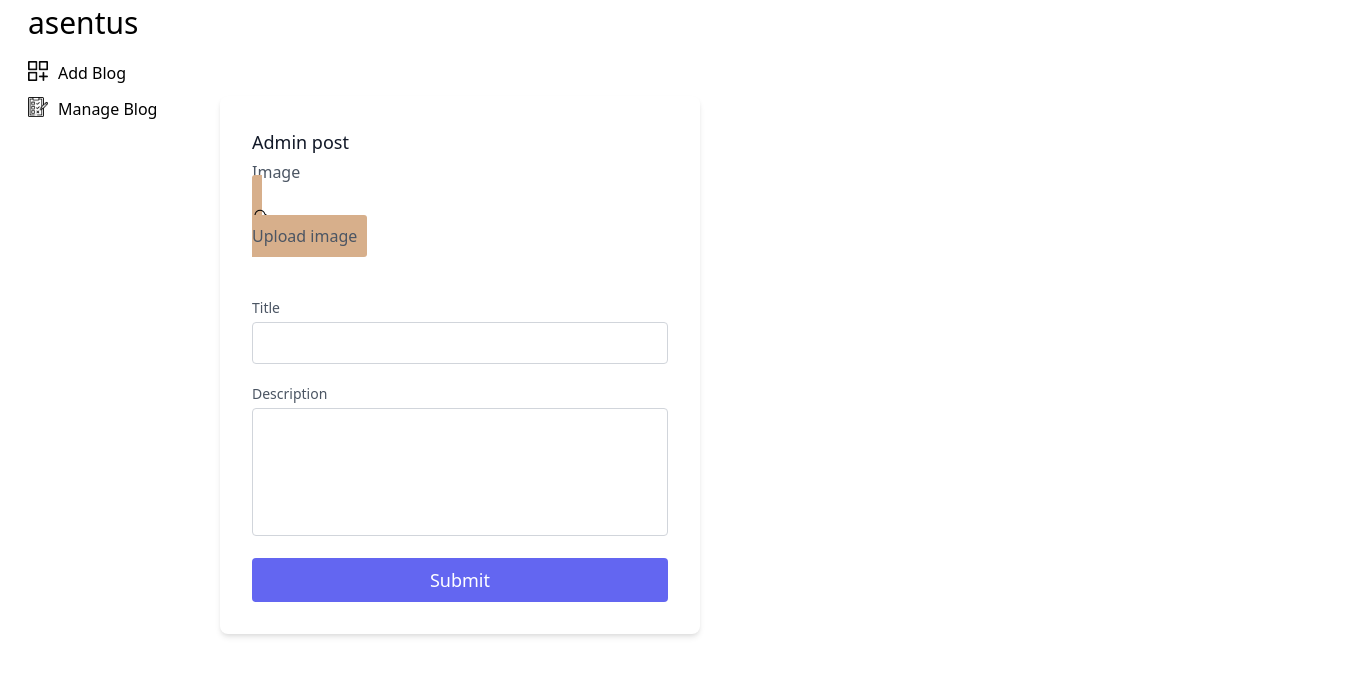
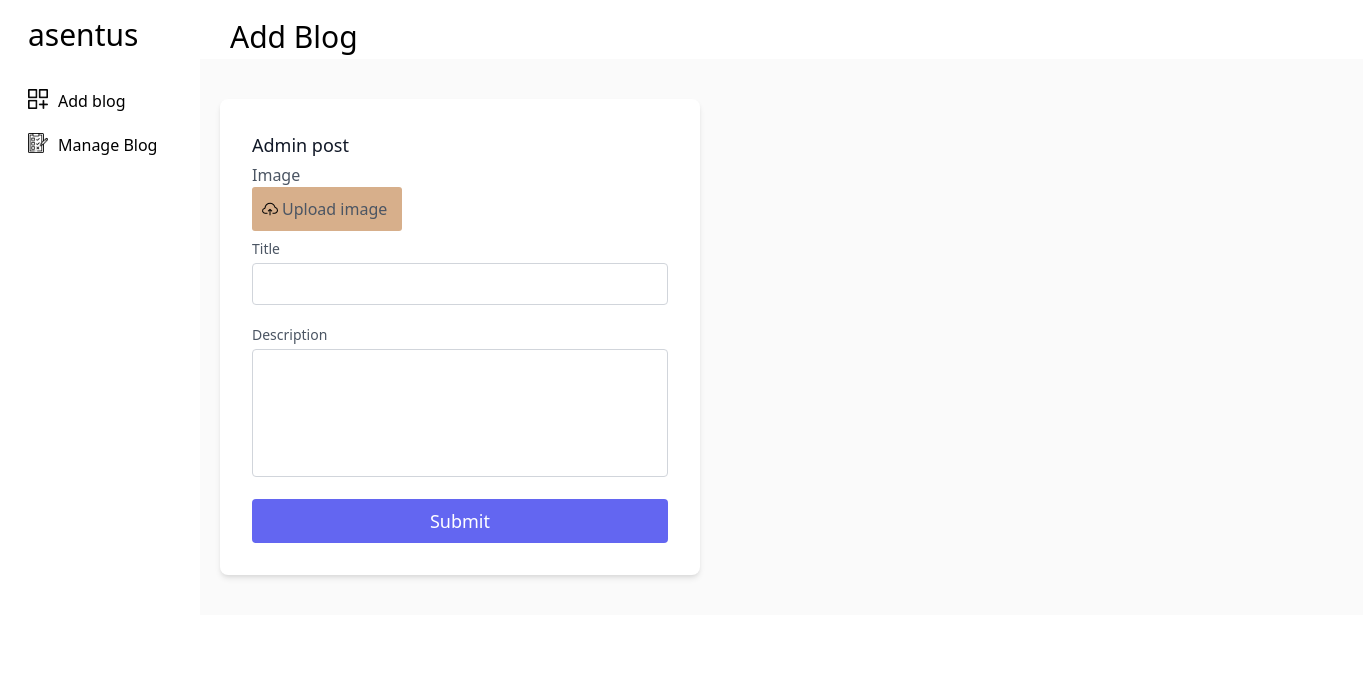
Before and after one commit to mdumar112233/blog-site-assignment, a React (Create React App) app: page /addBlog in a window 1280 px wide. Shown: the top 676 px of the page, 1363 px wide, since content can reach past the window. Built offline with nearby package versions, Linux system fonts and the light colour scheme.

Commit message:
update navbar

```diff
--- a/src/App.js
+++ b/src/App.js
@@ -5,7 +5,8 @@ import {
   Route
 } from "react-router-dom";
 import Home from './Components/Home/Home/Home';
-import Admin from './Components/Admin/Admin';
+import AddBlog from './Components/Admin/AddBlog';
+import ManageBlog from './Components/Admin/ManageBlog/ManageBlog';
 
 function App() {
   return (
@@ -18,7 +19,10 @@ function App() {
             <Home/>
         </Route>
         <Route path='/addBlog'>
-            <Admin/>
+            <AddBlog/>
+        </Route>
+        <Route path='/manageBlog'>
+            <ManageBlog/>
         </Route>
       </Switch>
     </Router>
--- /dev/null
+++ b/src/Components/Admin/AddBlog.css
@@ -0,0 +1,26 @@
+.sidebar{
+    width: 200px;
+}
+.add-blog{
+    width: 1000px;
+}
+.image-upload{
+    background-color: #D7AF8B;
+    padding: 10px;
+    border-radius: 3px;
+    width: 150px;
+    cursor: pointer;
+}
+.cover-img{
+    position: absolute;
+    margin-bottom: 40px;
+}
+.submit-area{
+    background-color: #FAFAFA;
+    width: 116.3%;
+}
+.submit-container h3{
+    font-size: 30px;
+    margin-top:14px;
+    margin-left: 30px;
+}
--- a/src/Components/Admin/Admin.js
+++ b/src/Components/Admin/AddBlog.js
@@ -1,9 +1,9 @@
 import React from 'react';
-import './Admin.css';
+import './AddBlog.css';
 import Sidebar from '../Share/Sidebar/Sidebar';
 import upload from '../../Images/cloud-computing.png';
 
-const Admin = () => {
+const AddBlog = () => {
     const handleImage = () => {
 
     }
@@ -14,19 +14,23 @@ const Admin = () => {
                     <Sidebar></Sidebar>
                 </div>
             </div>
-            <section class="text-gray-600 body-font relative add-blog">
-                <div class="container px-5 py-24 mx-auto flex">
+            <div className='submit-container'>
+                <h3>Add Blog</h3>
+            <div className="submit-area">
+            <div class="text-gray-600 body-font relative add-blog">
+                <div class="container px-5 py-10 mx-auto flex">
                     <div class="lg:w-2/4 md:w-1/2 bg-white rounded-lg p-8 flex flex-col   w-full mt-10 md:mt-0 relative z-10 shadow-md">
                     <h2 class="text-gray-900 text-lg mb-1 font-medium title-font">Admin post</h2>
                     <div className='relative mb-4'>
-                    <div className='ms-5'>
+                    <div className='cover-img'>
                         <p>Image</p>
-                        <label className='image-upload' htmlFor="image">
-                            <span> <img  src={upload} alt=""/></span>   Upload image</label><br/>
+                        <label className='image-upload flex flex-row' htmlFor="image">
+                            <div className='mt-1 mr-1'><img  src={upload} alt=""/> </div><div>Upload image</div>
+                            </label><br/>
                         <input onChange={handleImage} id='image' type="file" style={{visibility: 'hidden'}}/>
                     </div>
                     </div>
-                    <div class="relative mb-4">
+                    <div class="relative mb-4 mt-14">
                         <label for="email" class="leading-7 text-sm text-gray-600">Title</label>
                         <input type="email" id="email" name="email" class="w-full bg-white rounded border border-gray-300 focus:border-indigo-500 focus:ring-2 focus:ring-indigo-200 text-base outline-none text-gray-700 py-1 px-3 leading-8 transition-colors duration-200 ease-in-out" />
                     </div>
@@ -37,9 +41,11 @@ const Admin = () => {
                     <button class="text-white bg-indigo-500 border-0 py-2 px-6 focus:outline-none hover:bg-indigo-600 rounded text-lg">Submit</button>
                     </div>
                 </div>
-             </section>
+             </div>
+            </div>
+            </div>
         </main>
     );
 };
 
-export default Admin;
+export default AddBlog;
--- a/src/Components/Admin/Admin.css
+++ /dev/null
@@ -1,11 +0,0 @@
-.sidebar{
-    width: 200px;
-}
-.add-blog{
-    width: 1000px;
-}
-.image-upload{
-    background-color: #D7AF8B;
-    padding: 10px;
-    border-radius: 3px;
-}
--- /dev/null
+++ b/src/Components/Admin/ManageBlog/ManageBlog.css
@@ -0,0 +1,8 @@
+.manage-blog h3{
+    font-size: 30px;
+    margin-top: 15px;
+    margin-left: 15px;
+}
+.blog-area{
+    background-color: #FAFAFA;
+}
--- /dev/null
+++ b/src/Components/Admin/ManageBlog/ManageBlog.js
@@ -0,0 +1,22 @@
+import React from 'react';
+import Sidebar from '../../Share/Sidebar/Sidebar';
+import ManageBlogDetails from '../ManageBlogDetails/ManageBlogDetails';
+import './ManageBlog.css';
+
+const ManageBlog = () => {
+    return (
+        <div className='flex flex-row'>
+            <div className="sidebar">
+                <Sidebar></Sidebar>
+            </div>
+            <div className='manage-blog' style={{width: '100%'}}>
+                 <h3>Manage Blog</h3>
+                <div className='blog-area'>
+                    <ManageBlogDetails></ManageBlogDetails>
+                </div>
+            </div>
+        </div>
+    );
+};
+
+export default ManageBlog;
--- /dev/null
+++ b/src/Components/Admin/ManageBlogDetails/ManageBlogDetails.css
@@ -0,0 +1,8 @@
+.delete-btn{
+    background-color: tomato;
+    padding: 5px 8px;
+    border-radius: 4px;
+}
+.manage-btn-line{
+    margin-top: 16px;
+}
--- /dev/null
+++ b/src/Components/Admin/ManageBlogDetails/ManageBlogDetails.js
@@ -0,0 +1,36 @@
+import React from 'react';
+import './ManageBlogDetails.css';
+
+const ManageBlogDetails = () => {
+    return (
+        <div>
+            <section class="text-gray-600 body-font" >
+                <div class="container px-5  mx-auto">
+                    <div class="flex flex-wrap w-full mb-20">
+                    <div class="lg:w-1/2 w-full mb-6 lg:mb-0">
+                    </div>
+                    </div>
+                    <div class="flex flex-wrap -m-4">
+                    <div class="xl:w-1/4 md:w-1/2 p-4">
+                        <div class="bg-gray-100 p-6 rounded-lg">
+                        <img class="h-40 rounded w-full object-cover object-center mb-6" src='' alt="content" />
+                        <h2 class="text-lg text-gray-900 font-medium title-font mb-4">title</h2>
+                        <p class="leading-relaxed text-base"  style={{color: '#A6A7AA'}}>description</p>
+                        <div className='mt-2 flex flex-row'>
+                            <div className='flex flex-row'>
+                                <button>Read more</button> <div className='button-line manage-btn-line'></div>
+                            </div>
+                            <div className='ml-12'>
+                                <button className='delete-btn text-white'>Delete</button>
+                            </div>
+                        </div>
+                        </div>
+                    </div>
+                    </div>
+                    </div>
+                </section>
+        </div>
+    );
+};
+
+export default ManageBlogDetails;
--- a/src/Components/Share/Sidebar/Sidebar.css
+++ b/src/Components/Share/Sidebar/Sidebar.css
@@ -1,4 +1,4 @@
-.sidebar-container h3{
+.sidebar-container .title{
     font-size: 30px;
 }
 .add-blog-img img{
--- a/src/Components/Share/Sidebar/Sidebar.js
+++ b/src/Components/Share/Sidebar/Sidebar.js
@@ -6,14 +6,14 @@ import './Sidebar.css';
 
 const Sidebar = () => {
     return (
-        <div className='sidebar-container ml-7'>
-            <h3>asentus</h3>
-            <div className='mt-4 '>
-                <div className='flex flex-row add-blog-img'>
-                    <img src={addBlog} alt="" /> <Link to='/addBlog'>Add Blog</Link>
+        <div className='sidebar-container ml-7 mt-3'>
+            <Link className='title' to='/'>asentus</Link>
+            <div className='mt-8'>
+                <div className='add-blog-img'>
+                     <Link to='/addBlog' className='flex flex-row'> <img src={addBlog} alt="" /> <span>Add blog</span></Link>
                 </div>
-                <div className='flex flex-row mt-3 manage-blog-img'>
-                    <img src={manageBlog} alt="" /> <Link to='/manageBlog'>Manage Blog</Link>
+                <div className='mt-5 manage-blog-img'>
+                     <Link to='/manageBlog' className='flex flex-row'> <img src={manageBlog} alt="" /> <span>Manage Blog</span></Link>
                 </div>
             </div>
         </div>
```
